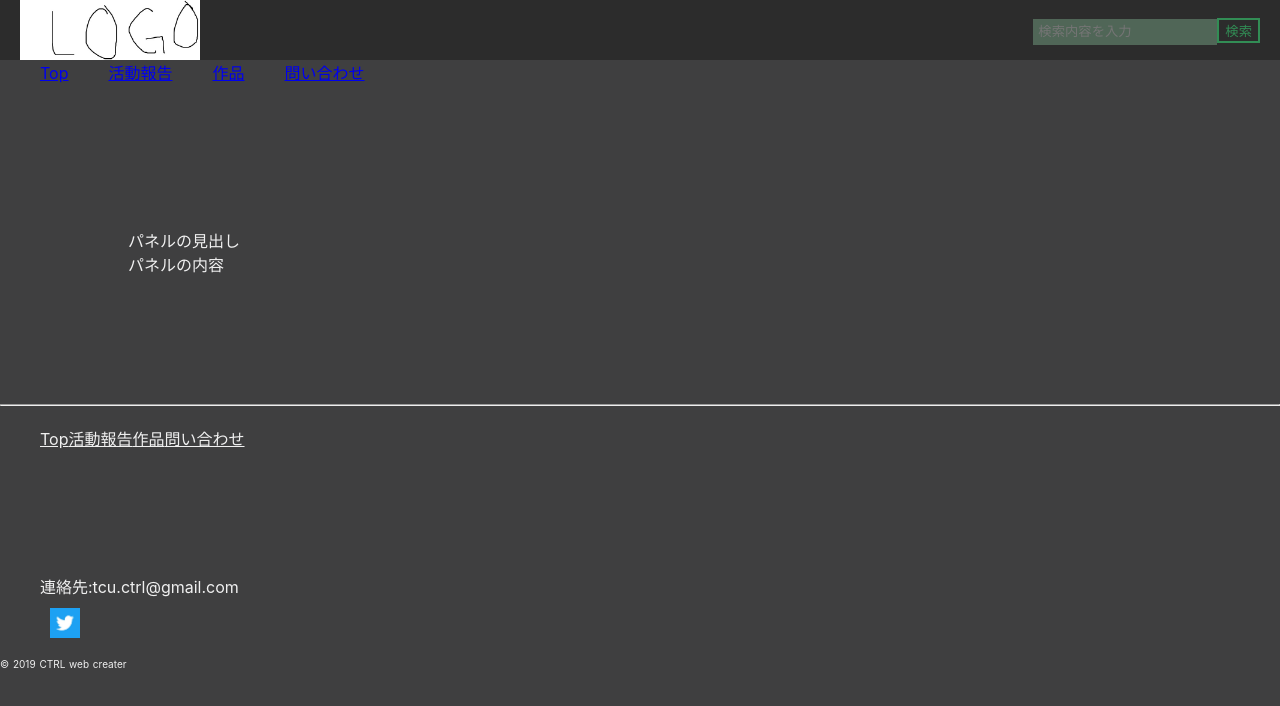
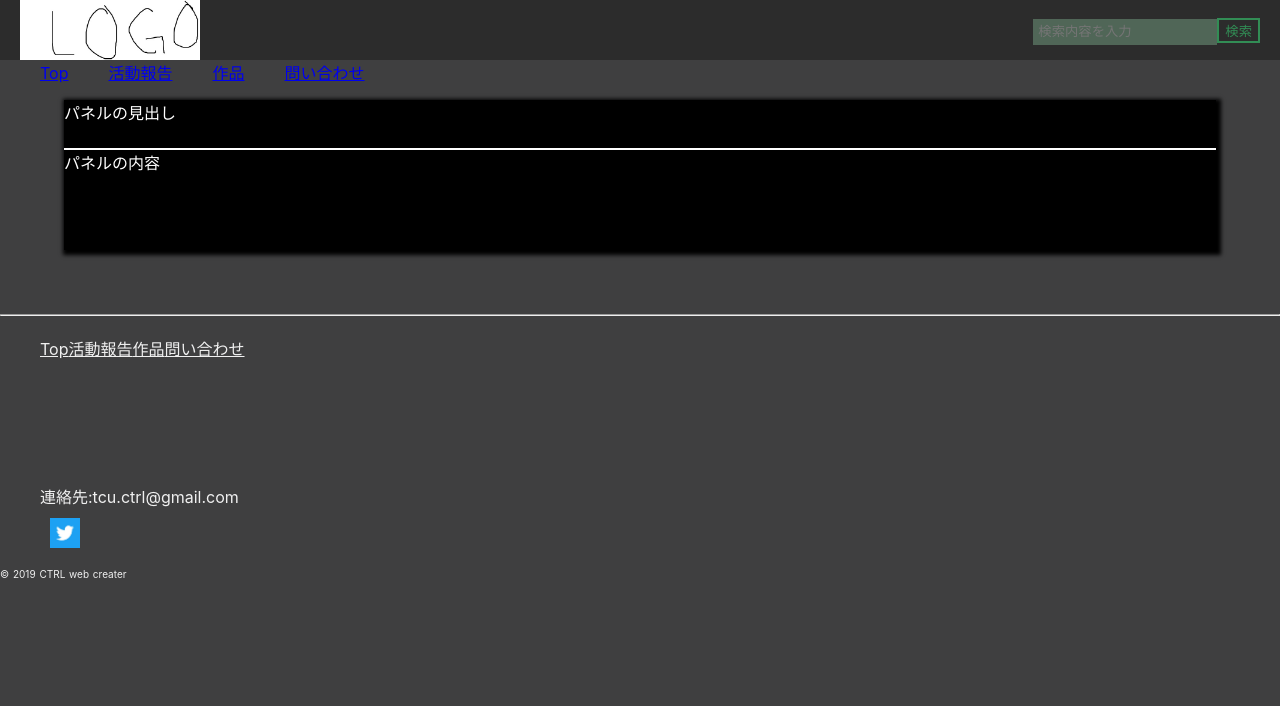
Before and after one commit to CTRL-Infrastructure-team/ctrl_public_webpage, a Nuxt app: page /report in a window 1280 px wide. Shown: the top 706 px of the page. Built offline with nearby package versions, Linux system fonts and the light colour scheme.

Commit message:
活動報告仮完成

```diff
--- a/client/pages/report.vue
+++ b/client/pages/report.vue
@@ -19,7 +19,30 @@ export default {};
 <style lang="scss" scoped>
 
 .panel-default{
-  width: 80%;
-  margin: 10%;
+  box-shadow: 2px 2px 4px 3px #000000;
+  margin-left: 5%;
+  margin-right: 5%;
+  margin-bottom: 5%;
+}
+
+.panel-header{
+  display: flex;
+  justify-content: space-between;
+  background-color: #000000;
+  height: 50px;
+
+color: #FFFFFF;
+border-bottom: 2px solid #FFFFFF;
+}
+
+.panel-body{
+  display: flex;
+  justify-content: space-between;
+  background-color: #000000;
+  height: 100px;
+
+color: #FFFFFF;
+margin-bottom: 5%;
+border-bottom: 2px solid #000000;
 }
 </style>
```
